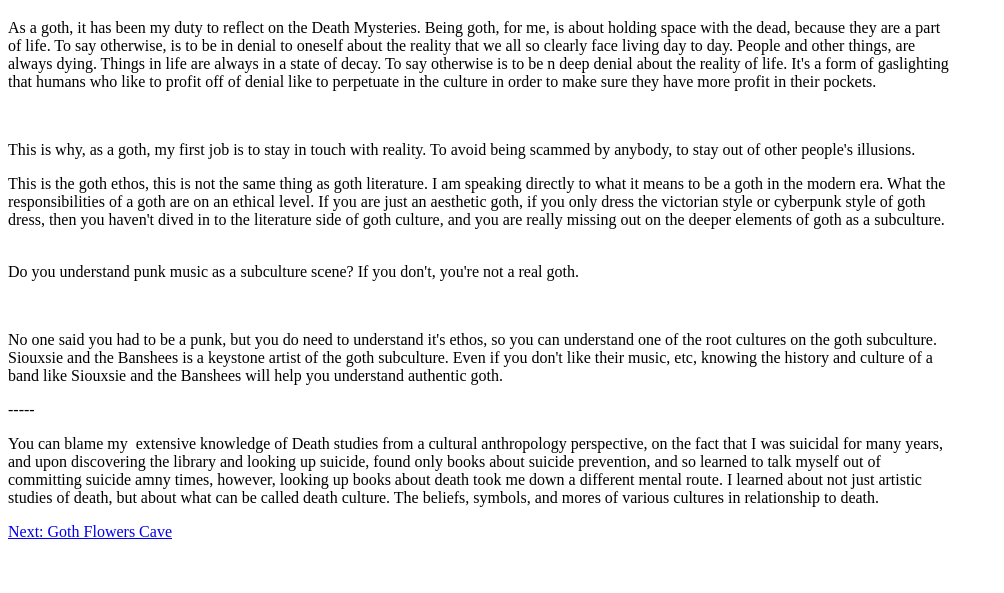
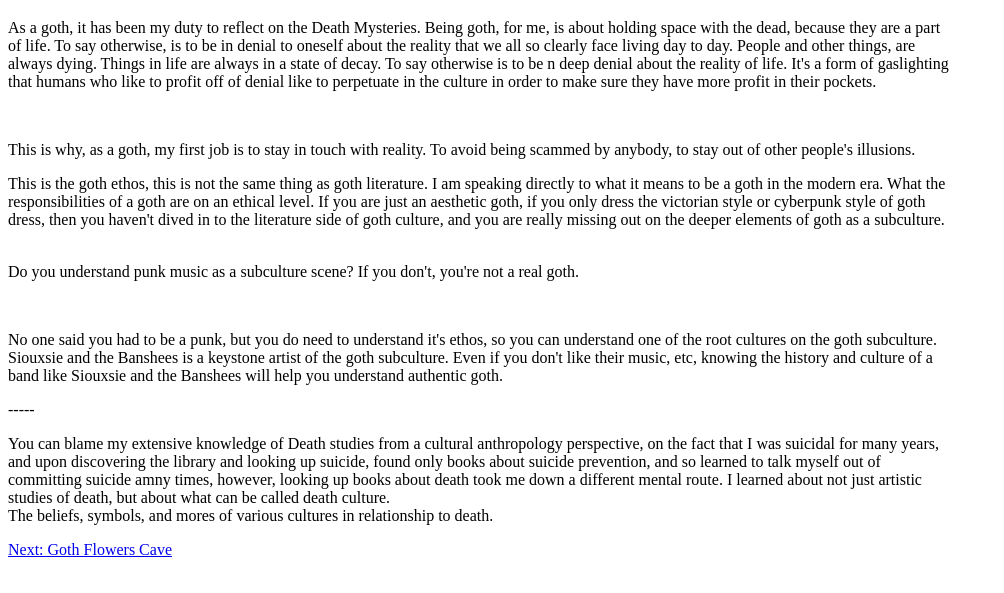
Before and after one commit to primalwebster/webspace, a plain HTML site: page deathmysteries.html in a window 1280 px wide. Shown: the part 61-654 px from the top of the page, without its empty margins (0-1004 px from the left). Drawn offline with Linux system fonts and the light colour scheme.

Commit message:
Update deathmysteries.html
edited p6

```diff
--- a/deathmysteries.html
+++ b/deathmysteries.html
@@ -32,7 +32,7 @@ No one said you had to be a punk, but you do need to understand it's ethos, so y
  </p>
 -----
  <p class="p6">
-You can blame my  extensive knowledge of Death studies from a cultural anthropology perspective, on the fact that I was suicidal for many years, and upon discovering the library and looking up suicide, found only books about suicide prevention, and so learned to talk myself out of committing suicide amny times, however, looking up books about death took me down a different mental route. I learned about not just artistic studies of death, but about what can be called death culture. The beliefs, symbols, and mores of various cultures in relationship to death.
+You can blame my extensive knowledge of Death studies from a cultural anthropology perspective, on the fact that I was suicidal for many years, and upon discovering the library and looking up suicide, found only books about suicide prevention, and so learned to talk myself out of committing suicide amny times, however, looking up books about death took me down a different mental route. I learned about not just artistic studies of death, but about what can be called death culture. <br>The beliefs, symbols, and mores of various cultures in relationship to death.
   </p>
   <a href = "gothflowerscaveb.html">Next: Goth Flowers Cave</a>
 </body>
```
